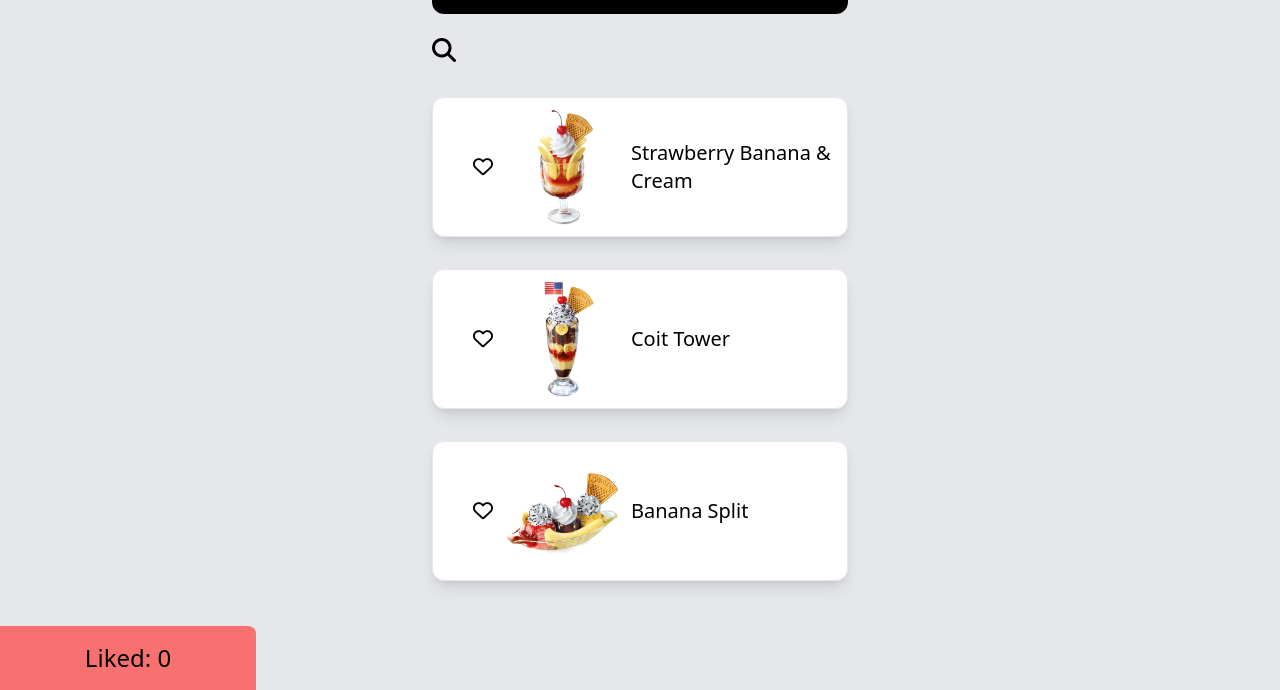
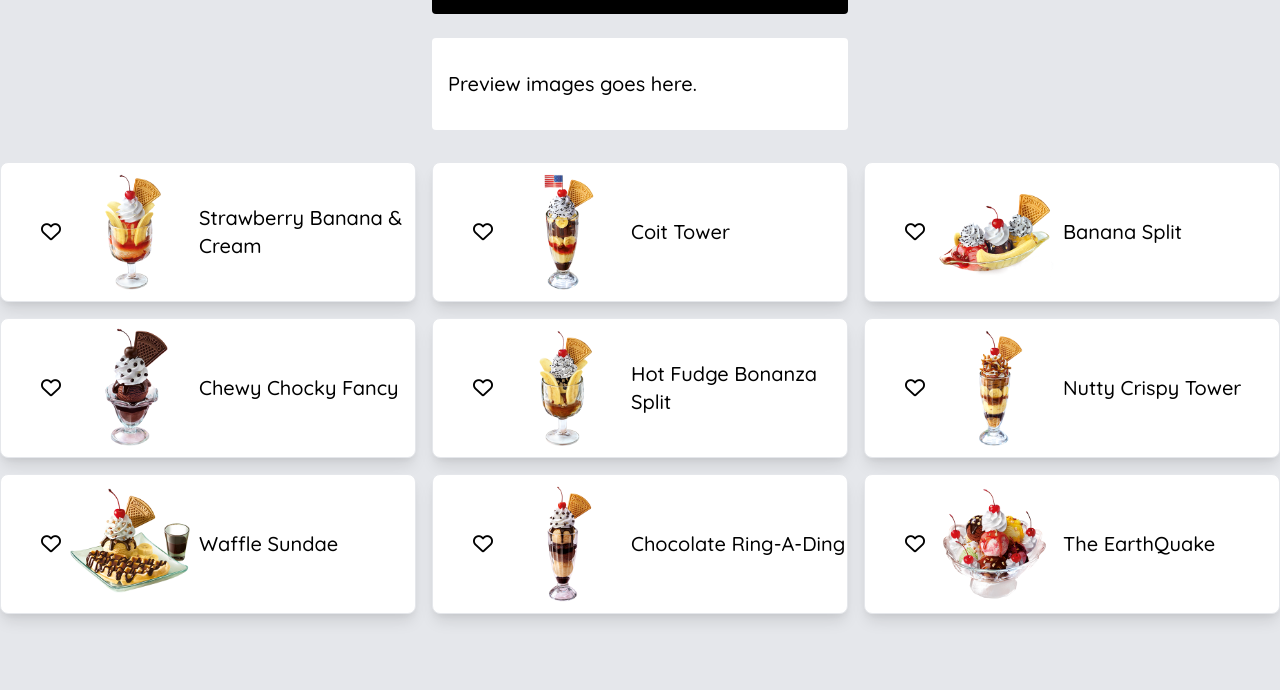
Before and after one commit to gift25880/INT203_62130500048_groupwork_4, a plain HTML site: page index.html in a window 1280 px wide. Shown: the part 110-800 px from the top of the page. Drawn offline with nearby package versions, Linux system fonts and the light colour scheme.

Commit message:
[UPDATE] fix image canvas bugs and add new menu items

```diff
--- a/index.html
+++ b/index.html
@@ -14,6 +14,8 @@
     <!-- Using Tailwind via CDN -->
     <link href="https://unpkg.com/tailwindcss@^2/dist/tailwind.min.css" rel="stylesheet" />
 
+    <link href="https://fonts.googleapis.com/css2?family=Quicksand:wght@500&display=swap" rel="stylesheet">
+
     <!-- Font Awesome -->
     <script src="https://kit.fontawesome.com/a7ef51f3aa.js" crossorigin="anonymous"></script>
 
@@ -22,51 +24,59 @@
     <script src="https://unpkg.com/vue@next"></script>
 </head>
 
-<body class="w-screen overflow-x-hidden bg-gray-200">
+<body class="w-screen overflow-x-hidden bg-gray-200" style="font-family: 'Quicksand', sans-serif;">
     <div id="app">
         <div class="container mx-auto">
             <div class="grid grid-cols-3 gap-4">
-                <div class="col-start-2">
-                    <div class="bg-black my-6 py-8 rounded-xl">
-                        <h1 class="font-bold text-3xl text-center text-white">Menu Gallery ({{ photoAmount }})</h1>
-                    </div>
-                    <div>
+                <div class="mt-6">
                     <div v-if="searchClicked">
                         <div class="flex">
                             <input v-model="inputSearch" placeholder="What are you craving for?"
                                 class="p-2 bg-white w-10/12 rounded border">
-                                <button class="p-2 bg-blue-300 rounded ml-2 text-white"
+                            <button class="p-2 bg-blue-500 rounded ml-2 text-white hover:bg-blue-900"
                                 v-on:click="switchSearchClicked()">Cancel</button>
                         </div>
                     </div>
-                        <i class="fas fa-search text-2xl" v-on:click="switchSearchClicked()" v-else></i>
+                    <i class="fas fa-search text-2xl cursor-pointer" v-on:click="switchSearchClicked()" v-else></i>
+                    <p class="text-xl mt-4" v-if="inputSearch==''">Total Menu: {{ photoAmount }}</p>
+                    <p class="text-xl mt-4" v-else>Total Search Result: {{ searchAmount }}</p>
                 </div>
-                    <div v-for="(photo,index) in searchMenu">
-                        <div class="flex bg-white rounded-xl my-8 mx-auto items-center shadow-lg border-grey border">
+                <div>
+                    <div class="bg-black my-6 py-8 rounded">
+                        <h1 class="font-bold text-3xl text-center text-white">Swenzen's Menu </h1>
+                    </div>
+                    <div id="imgCanvas">
+                        <div class="bg-white text-xl rounded font-medium mt-6 h-9/12 py-4">
+                            <div class="bg-black rounded mx-4" v-if="showImages">
+                                <i class="fas fa-times text-white text-3xl p-2" @click="close()"></i>
+                                <img :src="gallery[currentIndex].img">
+                            </div>
+                            <p class="pt-2 text-center text-lg" v-if="showImages"> {{ gallery[currentIndex].menuTitle }}
+                            </p>
+                            <p class="p-4" v-else>Preview images goes here.</p>
+                        </div>
+                    </div>
+                </div>
+                <div class="text-2xl text-center font-medium rounded mt-6">
+                    Liked: {{ likeAmount }}
+                </div>
+            </div>
+            <div class="grid grid-cols-3 gap-4 mt-8">
+                <div v-for="photo in searchMenu">
+                    <div class="flex bg-white rounded-lg items-center shadow-lg border-grey border">
                         <i class="fas fa-heart text-red-500 text-xl ml-10 cursor-pointer" v-if="photo.click"
-                                v-on:click="favClicked(index)"></i>
-                            <i class="far fa-heart text-xl ml-10 cursor-pointer" v-else v-on:click="favClicked(index)"></i>
-                            <img :src="photo.img" class="w-4/12 cursor-pointer" @click="imgClicked(index)">
+                            v-on:click="favClicked(photo.id)"></i>
+                        <i class="far fa-heart text-xl ml-10 cursor-pointer" v-else
+                            v-on:click="favClicked(photo.id)"></i>
+                        <img :src="photo.img" class="w-4/12 cursor-pointer" @click="imgClicked(photo.id)">
                         <p class="text-xl font-medium"> {{ photo.menuTitle }}</p>
                     </div>
                 </div>
                 <br>
                 <p v-if="notFound">We can't find what you are looking for... :(</p>
             </div>
-                <div id="imgCanvas">
-                    <div class="bg-black mt-6" v-if="showImages">
-                        <i class="fas fa-times text-white text-3xl p-2" @click="close()"></i>
-                        <div v-for="(photo,index) in searchMenu">
-                            <img :src="photo.img" v-if="photo.showImg">
-                        </div>
-                    </div>
-                </div>
         </div>
 
-        </div>
-        <div class="text-2xl bg-red-400 text-center py-4 w-1/5 fixed bottom-0 font-medium rounded-tr-lg">
-            Liked: {{ likeAmount }}
-        </div>
     </div>
 
     <!-- my main.js -->
--- a/main.js
+++ b/main.js
@@ -2,14 +2,21 @@ const app = {
     data() {
         return {
             gallery: [
-                { img: "./images/strawberry-sundae.png", menuTitle: "Strawberry Banana & Cream", click: false, showImg: false },
-                { img: "./images/coit-tower.png", menuTitle: "Coit Tower", click: false, showImg: false },
-                { img: "./images/banana-split.png", menuTitle: "Banana Split", click: false, showImg: false }
+                { id: 0, img: "./images/strawberry-sundae.png", menuTitle: "Strawberry Banana & Cream", click: false },
+                { id: 1, img: "./images/coit-tower.png", menuTitle: "Coit Tower", click: false },
+                { id: 2, img: "./images/banana-split.png", menuTitle: "Banana Split", click: false },
+                { id: 3, img: "./images/chewy-chocky-fancy.png", menuTitle: "Chewy Chocky Fancy", click: false },
+                { id: 4, img: "./images/hot-fudge-bonanza-split.png", menuTitle: "Hot Fudge Bonanza Split", click: false },
+                { id: 5, img: "./images/nutty-crispy-tower.png", menuTitle: "Nutty Crispy Tower", click: false },
+                { id: 6, img: "./images/waffle-sundae.png", menuTitle: "Waffle Sundae", click: false },
+                { id: 7, img: "./images/chocolate-ring-a-ding.png", menuTitle: "Chocolate Ring-A-Ding", click: false },
+                { id: 8, img: "./images/earthquake.png", menuTitle: "The EarthQuake", click: false }
             ],
             searchClicked: false,
             inputSearch: '',
             notFound: false,
-            showImages: false
+            showImages: false,
+            currentIndex: 0
         }
     },
     methods: {
@@ -24,14 +31,10 @@ const app = {
         },
         close() {
             this.showImages = false;
-            for (let i = 0; i<this.gallery.length; i++) {
-                console.log(this.gallery[i].showImg);
-                this.gallery[i].showImg = false;
-            }
         },
         imgClicked(index) {
-            this.showImages = !this.showImages;
-            this.gallery[index].showImg = !this.gallery[index].showImg;
+            this.showImages = true;
+            this.currentIndex = index;
         }
 
     },
@@ -42,12 +45,15 @@ const app = {
         likeAmount() {
             return this.gallery.filter(n => n.click).length;
         },
+        searchAmount() {
+            return this.gallery.filter(n => n.menuTitle.toLowerCase().includes(this.inputSearch.toLowerCase())).length;
+        },
         searchMenu() {
             this.notFound = false;
             if (this.inputSearch == '') {
                 return this.gallery;
             } else {
-                let menu = this.gallery.filter(n => n.menuTitle.toLowerCase().includes(this.inputSearch.toLowerCase()));
+                menu = this.gallery.filter(n => n.menuTitle.toLowerCase().includes(this.inputSearch.toLowerCase()));
                 if (menu == '') {
                     this.notFound = true;
                 } else {
```
Also changed, not shown: images/chewy-chocky-fancy.png (added), images/chocolate-ring-a-ding.png (added), images/earthquake.png (added), images/hot-fudge-bonanza-split.png (added), images/nutty-crispy-tower.png (added), images/waffle-sundae.png (added). Lines whose indentation alone changed are shown as unchanged.
